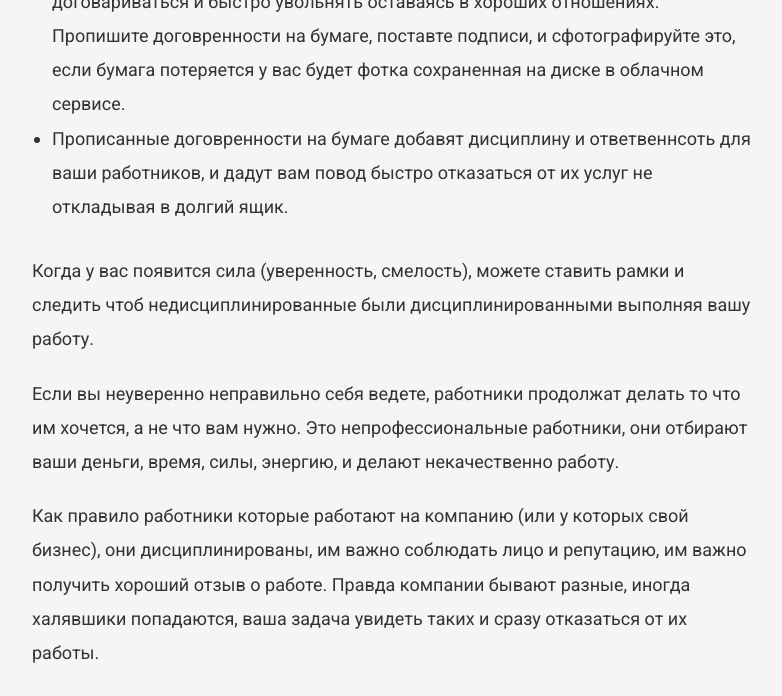
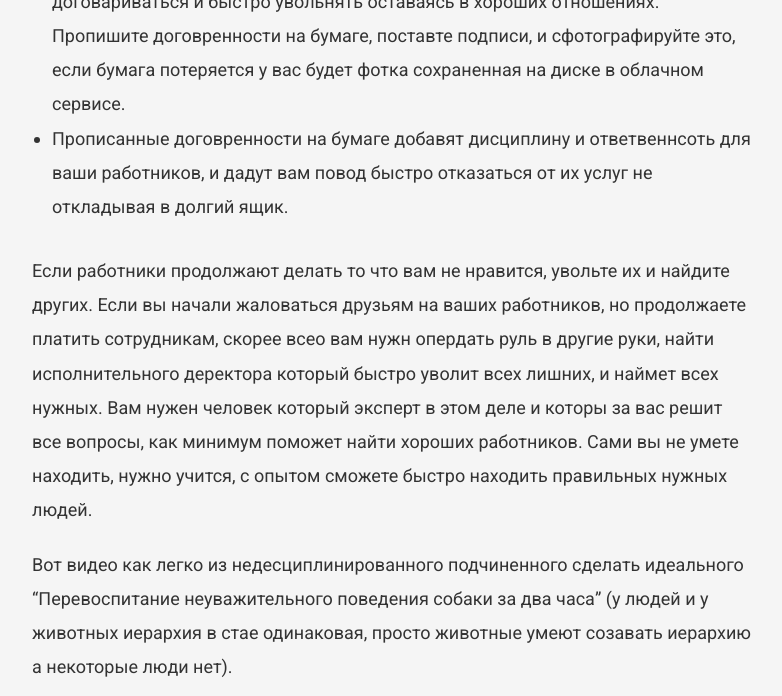
Before and after one commit to VadymVolos/vadymvolos.github.io, a Jekyll site: the page built from _posts/management/2017-06-02-esli-u-vas-plokhiye-rabotniki.md, in a window 1280 px wide and 1400 px high, scrolled down 979 px. Shown: the top 696 px of the window, without its empty margins (248-1030 px from the left). Built offline with Jekyll 4.4.1, drawn with Linux system fonts in a browser that asks for light colours; nearby versions of some CDN libraries; comment, search, counter and statistics services are not loaded; some of the changed text lies outside the part shown.

Commit message:
Update 2017-06-02-esli-u-vas-plokhiye-rabotniki.md

```diff
--- a/_posts/management/2017-06-02-esli-u-vas-plokhiye-rabotniki.md
+++ b/_posts/management/2017-06-02-esli-u-vas-plokhiye-rabotniki.md
@@ -27,13 +27,8 @@
 </li>
 </ul>
 
-Когда у вас появится сила (уверенность, смелость), можете ставить рамки и следить чтоб недисциплинированные были дисциплинированными выполняя вашу работу.
+Если работники продолжают делать то что вам не нравится, увольте их и найдите других. Если вы начали жаловаться друзьям на ваших работников, но продолжаете платить сотрудникам, скорее всео вам нужн опердать руль в другие руки, найти исполнительного деректора который быстро уволит всех лишних, и наймет всех нужных. Вам нужен человек который эксперт в этом деле и которы за вас решит все вопросы, как минимум поможет найти хороших работников. Сами вы не умете находить, нужно учится, с опытом сможете быстро находить правильных нужных людей.
 
-Если вы неуверенно неправильно себя ведете, работники продолжат делать то что им хочется, а не что вам нужно. Это непрофессиональные работники, они отбирают ваши деньги, время, силы, энергию, и делают некачественно работу.
-
-Как правило работники которые работают на компанию (или у которых свой бизнес), они дисциплинированы, им важно соблюдать лицо и репутацию, им важно получить хороший отзыв о работе. Правда компании бывают разные, иногда халявшики попадаются, ваша задача увидеть таких и сразу отказаться от их работы.
-
-Если вы нанимаете непонятно кого с улицы (или например знакомого), и у них некачественный сайт, с кучей ненужной инфы, или вообще нет сайта, на сайте нет отзывов, нет видео и фото их работ, то эти работники не дошли уровня качественных сотрудников, будут отбирать ваше время и отбирать ваши деньги и энергию.
 
 Вот видео как легко из недесциплинированного подчиненного сделать идеального "Перевоспитание неуважительного поведения собаки за два часа" (у людей и у животных иерархия в стае одинаковая, просто животные умеют созавать иерархию а некоторые люди нет).
 
@@ -43,18 +38,21 @@
 Автор видео: Антуан Наджарян
 
 
-Когда сотрудники высокого уровня, они дисциплинирвоаны, знают что делать, и прораб в таком случае лишний (прораба можно в данном случае уволить за ненадобностью и сэкономить деньги и время). Но вы еще не достигли того уровня, чтоб увольнять прораба, для этого нужно или высокоуроыневые сотрудники или ситематизация процессов. Систематизация, это когда все шаги прописаны и все взаимосвязи налажены, тогда даже начинающий стажер сможет выпоннять работу качественно, пошагово, по инструкции, соблюдая все правила прописанные в системе.
+Если сотрудники высокого уровня, они дисциплинирваны и знают что делать, в таком случае прораб лишний (прораба можно в данном случае уволить за ненадобностью и сэкономить деньги и время). Но если у вас отруддники не професионалы, то увольнение прораба останвоит все дело полностью.
+
+
+Еще может помчь ситематизация процессов. Систематизация процессов - это когда все шаги прописаны и все взаимосвязи налажены. Тогда даже начинающий стажер сможет выпоннять работу качественно, пошагово, по инструкции, соблюдая все правила прописанные в системе.
 
 Если вы наниимаете низкоуровневых сотрудников, вам нужно:
 <ul>
 <li>
-Прописать и дополнять для них правила
+Дать им подробный пошаговый проект работ
 </li><li>
-Контролировать выполнение правил и задач
+Ставить задачи и контролировать выполнение задач
 </li><li>
-Писать инструкции
+Прописать и дополнять правила поведения и устав, контролировать их соблидение, наказывать, поощерять.
 </li><li>
-Обучать острудников
+Обучать острудников, повышать дисциплину и экспертность
 </li><li>
 Искать свои промахи, из за которых ваши работники страдают, и из за которых усложняется их жизнь и работа. Часто причина в себе, если руководитель не понимает проблемы работников дает им задания которые они не могут выполнить. Опытный сотрудник откажется или предложит альтернативу, неопытный начнет воду варить и скрепя зубами начнет делать то что сказал работодатель.
 </li>
```
